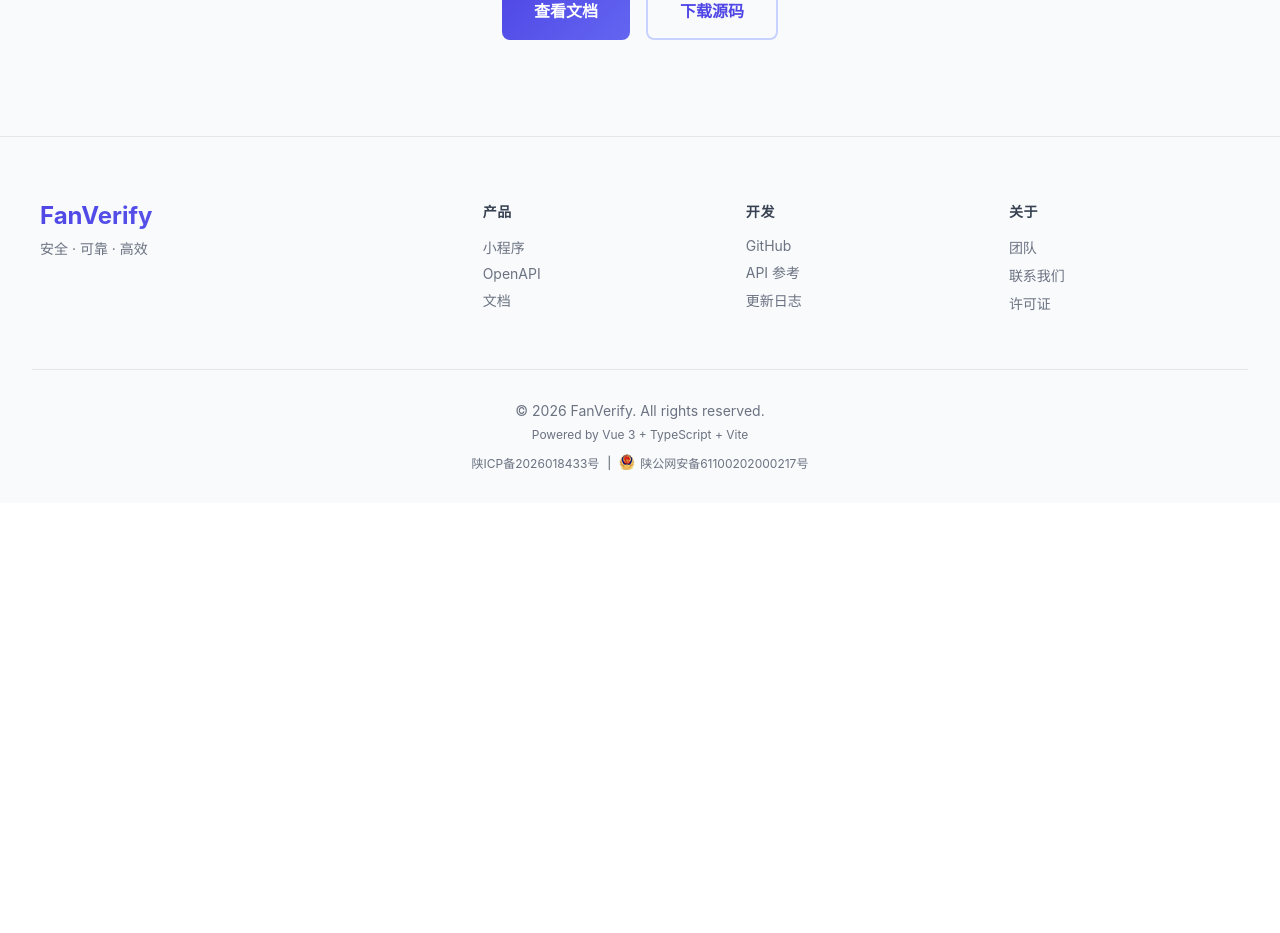
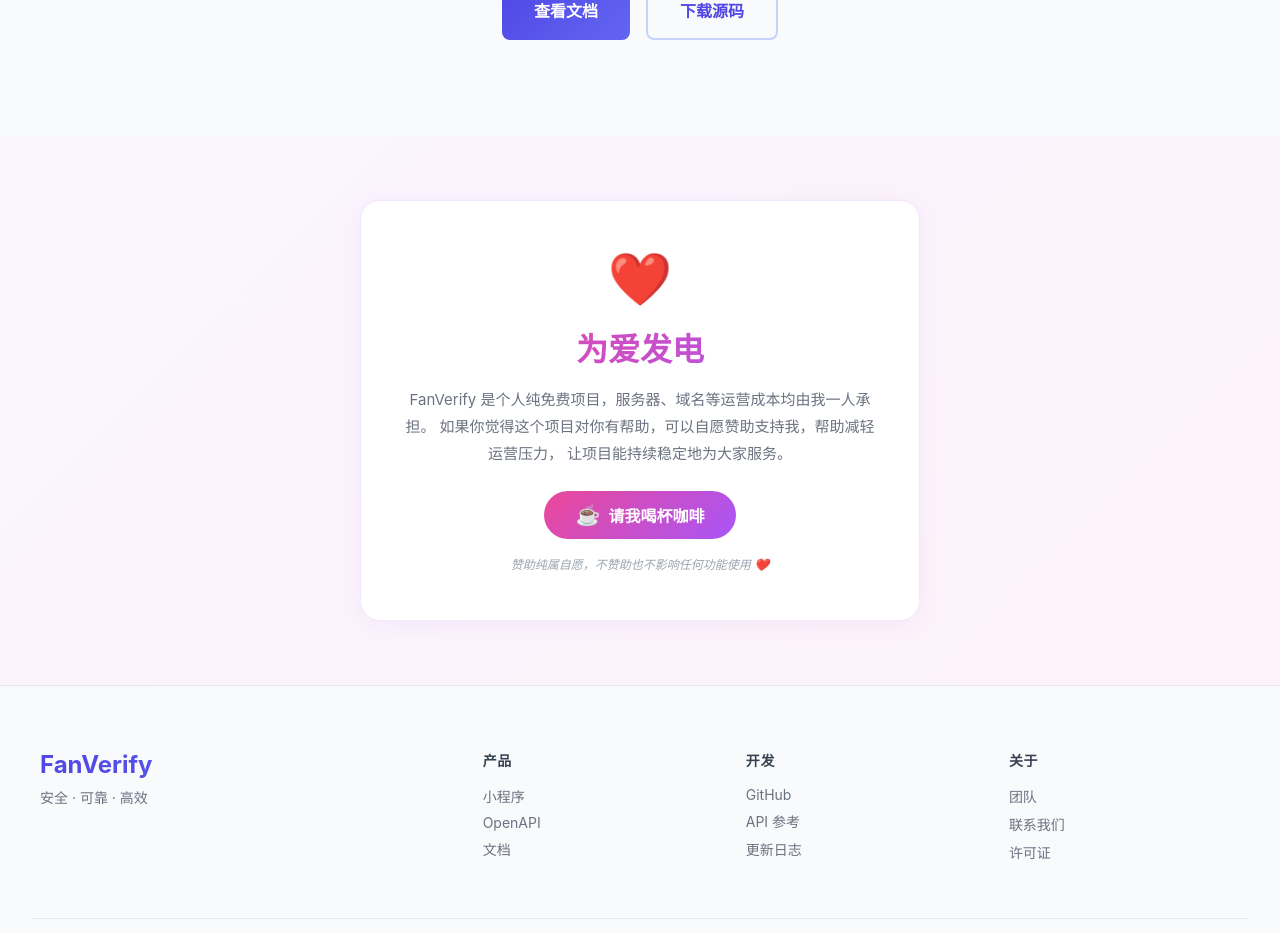
Before and after one commit to xiaofanforfabric/FanVerify, a Vue app in the folder web/: page / in a window 1280 px wide. Shown: the part 5033-5966 px from the top of the page. Before the commit the page ends 5536 px from the top, so only its background shows below. Built offline with nearby package versions, Linux system fonts and the light colour scheme.

Commit message:
添加赞助区域

```diff
--- a/web/src/components/HelloWorld.vue
+++ b/web/src/components/HelloWorld.vue
@@ -295,6 +295,26 @@
       <div class="cta-actions">
         <a class="btn btn-primary btn-lg" href="#" onclick="alert('文档开发中...')">查看文档</a>
         <a class="btn btn-outline btn-lg" href="#" onclick="alert('敬请期待...')">下载源码</a>
+      </div>
+    </section>
+
+    <!-- Sponsor Section -->
+    <section class="sponsor">
+      <div class="sponsor-card">
+        <div class="sponsor-icon">❤️</div>
+        <h2 class="sponsor-title">为爱发电</h2>
+        <p class="sponsor-desc">
+          FanVerify 是个人纯免费项目，服务器、域名等运营成本均由我一人承担。
+          如果你觉得这个项目对你有帮助，可以自愿赞助支持我，帮助减轻运营压力，
+          让项目能持续稳定地为大家服务。
+        </p>
+        <div class="sponsor-actions">
+          <a class="btn btn-sponsor" href="https://afdian.com/a/xiaofanforfabric" target="_blank" rel="noopener">
+            <span class="sponsor-btn-icon">☕</span>
+            请我喝杯咖啡
+          </a>
+        </div>
+        <p class="sponsor-footnote">赞助纯属自愿，不赞助也不影响任何功能使用 ❤️</p>
       </div>
     </section>
 
@@ -1239,6 +1259,88 @@
   color: #4b5563;
 }
 
+/* Sponsor Section */
+.sponsor {
+  padding: 4rem 2rem;
+  background: linear-gradient(135deg, #faf5ff 0%, #fdf2f8 100%);
+}
+
+.sponsor-card {
+  max-width: 560px;
+  margin: 0 auto;
+  text-align: center;
+  background: #ffffff;
+  border: 1px solid #f3e8ff;
+  border-radius: 20px;
+  padding: 3rem 2.5rem;
+  box-shadow: 0 4px 24px rgba(168, 85, 247, 0.08);
+}
+
+.sponsor-icon {
+  font-size: 3rem;
+  margin-bottom: 1rem;
+  animation: heartbeat 1.5s ease-in-out infinite;
+}
+
+@keyframes heartbeat {
+  0%, 100% { transform: scale(1); }
+  25% { transform: scale(1.1); }
+  50% { transform: scale(1); }
+  75% { transform: scale(1.05); }
+}
+
+.sponsor-title {
+  font-size: 2rem;
+  font-weight: 700;
+  background: linear-gradient(135deg, #ec4899, #a855f7);
+  -webkit-background-clip: text;
+  -webkit-text-fill-color: transparent;
+  background-clip: text;
+  margin-bottom: 1rem;
+}
+
+.sponsor-desc {
+  font-size: 0.9375rem;
+  color: #6b7280;
+  line-height: 1.8;
+  margin-bottom: 1.5rem;
+}
+
+.sponsor-actions {
+  margin-bottom: 1rem;
+}
+
+.btn-sponsor {
+  display: inline-flex;
+  align-items: center;
+  gap: 0.5rem;
+  padding: 0.75rem 2rem;
+  background: linear-gradient(135deg, #ec4899, #a855f7);
+  color: #fff;
+  border: none;
+  border-radius: 50px;
+  font-size: 1rem;
+  font-weight: 600;
+  text-decoration: none;
+  transition: all 0.3s ease;
+  cursor: pointer;
+}
+
+.btn-sponsor:hover {
+  transform: translateY(-2px);
+  box-shadow: 0 8px 24px rgba(168, 85, 247, 0.35);
+}
+
+.sponsor-btn-icon {
+  font-size: 1.25rem;
+}
+
+.sponsor-footnote {
+  font-size: 0.75rem;
+  color: #9ca3af;
+  font-style: italic;
+}
+
 /* Responsive */
 @media (max-width: 768px) {
   .brand-name {
```
